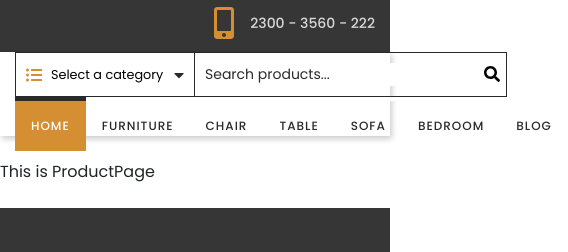
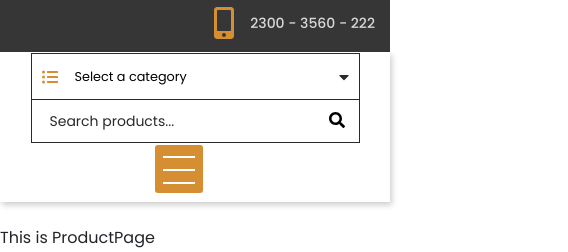
Before and after one commit to Varenthein/WDP-2101-01, a React (Create React App) app: page /product/1 in a window 390 px wide. Shown: the part 149-401 px from the top of the page, 568 px wide, since content can reach past the window. Built offline with nearby package versions, Linux system fonts and the light colour scheme.

Commit message:
Add Media Queries for menu

```diff
--- a/src/components/features/ProductSearch/ProductSearch.module.scss
+++ b/src/components/features/ProductSearch/ProductSearch.module.scss
@@ -1,23 +1,35 @@
 @import "../../../styles/settings.scss";
+@import "./../../../styles/mixins.scss";
 
 .root {
   border: 1px solid $form-border-color;
   display: inline-flex;
   height: 45px;
   color: $text-primary-dark;
+  @include mobile {
+    flex-direction: column;
+    height: auto;
+    & > * {
+      padding: 0.5rem;
+    }
+  }
 
   .category {
     border-right: 1px solid $form-border-color;
     display: flex;
     align-items: center;
     position: relative;
+    @include mobile {
+      border: none;
+      border-bottom: 1px solid $form-border-color;
+    }
 
     // Animation of Hover
-    &:hover{
+    &:hover {
       background-color: $orange-main;
     }
 
-    &::before{
+    &::before {
       content: "";
       position: absolute;
       left: 0;
@@ -31,10 +43,9 @@
       border-radius: 70% 0% 0 0;
     }
 
-  &:hover::before{
+    &:hover::before {
       height: 100%;
     }
-
 
     .icon:first-child {
       color: $form-icon-color;
@@ -63,12 +74,11 @@
       position: relative;
       overflow: hidden;
 
-        &:focus,&:hover{
+      &:focus,
+      &:hover {
         outline: none;
         color: $orange-main;
       }
-
-
     }
   }
 
--- a/src/components/layout/MenuBar/MenuBar.js
+++ b/src/components/layout/MenuBar/MenuBar.js
@@ -13,6 +13,10 @@ const MenuBar = ({ children }) => (
           <ProductSearch />
         </div>
         <div className={'col-auto ' + styles.menu}>
+          <input type='checkbox' id='nav' className={styles.menuCheckbox} />
+          <label htmlFor='nav' className={styles.menuButton}>
+            <span className={styles.menuIcon}></span>
+          </label>
           <ul>
             <li>
               <a href='#' className={styles.active}>
--- a/src/components/layout/MenuBar/MenuBar.module.scss
+++ b/src/components/layout/MenuBar/MenuBar.module.scss
@@ -1,4 +1,5 @@
 @import "../../../styles/settings.scss";
+@import "./../../../styles/mixins.scss";
 
 .root {
   box-shadow: 2px 3.464px 6px rgba($menu-shadow, 0.2);
@@ -6,16 +7,129 @@
 
   :global(.container) > :global(.row) {
     height: 84px;
+    @include tablet {
+      flex-direction: column-reverse;
+      height: 170px;
+
+      :global([class^="col"]):not(:last-child) {
+        margin-top: 2rem;
+        text-align: center;
+      }
+
+      :global([class^="col"]):not(:first-child) {
+        justify-content: center;
+      }
+    }
+
+    @include mobile {
+      height: 150px;
+      justify-content: center;
+
+      :global([class^="col"]):not(:last-child) {
+        text-align: center;
+      }
+    }
   }
 
   .menu {
     display: flex;
     align-self: stretch;
 
+    .menuCheckbox {
+      display: none;
+    }
+
+    .menuCheckbox:checked ~ ul {
+      @include mobile {
+        visibility: visible;
+        opacity: 1;
+      }
+    }
+
+    .menuCheckbox:checked + .menuButton .menuIcon {
+      & {
+        background-color: transparent;
+      }
+    }
+
+    .menuCheckbox:checked + .menuButton .menuIcon::before {
+      & {
+        transform: rotate(135deg);
+        top: 0;
+      }
+    }
+
+    .menuCheckbox:checked + .menuButton .menuIcon::after {
+      & {
+        transform: rotate(-135deg);
+        top: 0;
+      }
+    }
+
+    .menuButton {
+      display: none;
+      @include mobile {
+        display: block;
+        background-color: $orange-main;
+        width: 3rem;
+        height: 3rem;
+        margin-right: 2rem;
+        align-self: center;
+        border-radius: 3px;
+        position: relative;
+        text-align: center;
+      }
+      @include mobile-small {
+        margin-right: 5px;
+      }
+    }
+
+    .menuIcon {
+      position: relative;
+      margin-top: 1.5rem;
+      &,
+      &::before,
+      &::after {
+        width: 2rem;
+        height: 2px;
+        background-color: #fff;
+        display: inline-block;
+      }
+
+      &::before,
+      &::after {
+        content: "";
+        position: absolute;
+        left: 0;
+        transition: all 0.5s;
+      }
+
+      &::before {
+        top: -0.8rem;
+      }
+
+      &::after {
+        top: 0.8rem;
+      }
+    }
+
     ul {
       margin: 0;
       padding: 0;
       display: flex;
+      transition: all 0.5s;
+      @include mobile {
+        visibility: hidden;
+        opacity: 0;
+        flex-direction: column;
+        position: absolute;
+        background-color: #fff;
+        width: 70vw;
+        top: 6rem;
+        right: 4rem;
+        box-shadow: 0 1rem 2rem rgba($black, 0.2);
+        z-index: 10;
+      }
 
       li {
         list-style: none;
@@ -35,6 +149,12 @@
       border-top: 4px solid $menu-background;
       font-weight: 500;
       letter-spacing: 1px;
+      @include mobile {
+        width: 100%;
+        text-align: center;
+        justify-content: center;
+        border: none;
+      }
 
       &:hover,
       &.active {
```
Also changed, not shown: src/components/features/NewFurniture/NewFurniture.module.scss (line endings or trailing spaces). Lines whose indentation alone changed are shown as unchanged.
